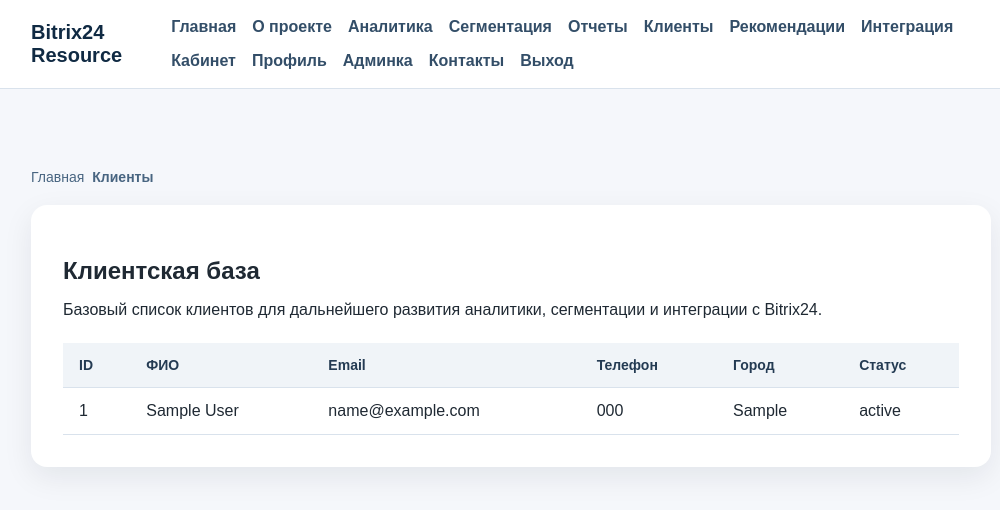
After one commit to d15944343-a11y/bitrix24-resource, a Flask app: page /clients in a window 1280 px wide. The commit adds this page. Shown: the top 510 px of the page, without its empty margins (129-1129 px from the left). Run offline with Flask 3, Linux system fonts and the light colour scheme; the visitor is signed in with stand-in values (Sample User, id 1); tables that the repository leaves empty hold one stand-in row (values such as "Sample post").

Commit message:
Добавил модель клиентов и страницу списка клиентов

```diff
--- a/app/__init__.py
+++ b/app/__init__.py
@@ -17,7 +17,7 @@ def create_app() -> Flask:
         load_current_user()
 
     from .routes import main_bp
-    from .models import Role, User
+    from .models import Client, Role, User
 
     app.register_blueprint(main_bp)
 
@@ -68,4 +68,30 @@ def create_app() -> Flask:
         db.session.commit()
         print("Роли и демонстрационные пользователи добавлены.")
 
+    @app.cli.command("seed-clients")
+    def seed_clients() -> None:
+        db.create_all()
+
+        clients_data = [
+            ("Иван Петров", "ivan.petrov@example.com", "+7 (900) 111-22-33", "Москва", "Новый"),
+            ("Мария Соколова", "maria.sokolova@example.com", "+7 (901) 222-33-44", "Санкт-Петербург", "В работе"),
+            ("Алексей Кузнецов", "alexey.kuznetsov@example.com", "+7 (902) 333-44-55", "Казань", "Постоянный"),
+            ("Елена Смирнова", "elena.smirnova@example.com", "+7 (903) 444-55-66", "Екатеринбург", "Неактивный"),
+        ]
+
+        for full_name, email, phone, city, status in clients_data:
+            client = Client.query.filter_by(email=email).first()
+            if client is None:
+                client = Client(
+                    full_name=full_name,
+                    email=email,
+                    phone=phone,
+                    city=city,
+                    status=status,
+                )
+                db.session.add(client)
+
+        db.session.commit()
+        print("Демонстрационные клиенты добавлены.")
+
     return app
--- a/app/routes.py
+++ b/app/routes.py
@@ -2,7 +2,7 @@ from flask import Blueprint, flash, g, redirect, render_template, request, sessi
 
 from .auth import login_required, role_required
 from .extensions import db
-from .models import Role, User
+from .models import Client, Role, User
 
 
 main_bp = Blueprint("main", __name__)
@@ -67,6 +67,20 @@ def reports():
         breadcrumbs=[
             {"title": "Главная", "endpoint": "main.index"},
             {"title": "Отчеты"},
+        ],
+    )
+
+
+@main_bp.route("/clients")
+@login_required
+def clients():
+    clients_list = Client.query.order_by(Client.id.asc()).all()
+    return render_template(
+        "clients.html",
+        clients=clients_list,
+        breadcrumbs=[
+            {"title": "Главная", "endpoint": "main.index"},
+            {"title": "Клиенты"},
         ],
     )
 
--- a/app/templates/base.html
+++ b/app/templates/base.html
@@ -17,6 +17,7 @@
                     <a href="{{ url_for('main.analytics') }}">Аналитика</a>
                     <a href="{{ url_for('main.segments') }}">Сегментация</a>
                     <a href="{{ url_for('main.reports') }}">Отчеты</a>
+                    <a href="{{ url_for('main.clients') }}">Клиенты</a>
                     <a href="{{ url_for('main.recommendations') }}">Рекомендации</a>
                     <a href="{{ url_for('main.integration') }}">Интеграция</a>
                     <a href="{{ url_for('main.dashboard') }}">Кабинет</a>
--- /dev/null
+++ b/app/templates/clients.html
@@ -0,0 +1,37 @@
+{% extends "base.html" %}
+
+{% block title %}Клиенты | {{ config.APP_NAME }}{% endblock %}
+
+{% block content %}
+<section class="card">
+    <h1>Клиентская база</h1>
+    <p>Базовый список клиентов для дальнейшего развития аналитики, сегментации и интеграции с Bitrix24.</p>
+
+    <div class="table-wrap">
+        <table class="data-table">
+            <thead>
+                <tr>
+                    <th>ID</th>
+                    <th>ФИО</th>
+                    <th>Email</th>
+                    <th>Телефон</th>
+                    <th>Город</th>
+                    <th>Статус</th>
+                </tr>
+            </thead>
+            <tbody>
+                {% for client in clients %}
+                <tr>
+                    <td>{{ client.id }}</td>
+                    <td>{{ client.full_name }}</td>
+                    <td>{{ client.email }}</td>
+                    <td>{{ client.phone }}</td>
+                    <td>{{ client.city }}</td>
+                    <td>{{ client.status }}</td>
+                </tr>
+                {% endfor %}
+            </tbody>
+        </table>
+    </div>
+</section>
+{% endblock %}
```
Also changed, not shown: app/models.py (+13 -0 lines), README.md.
